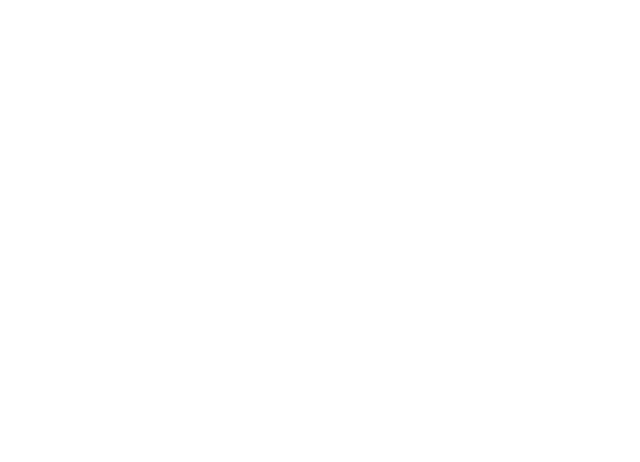
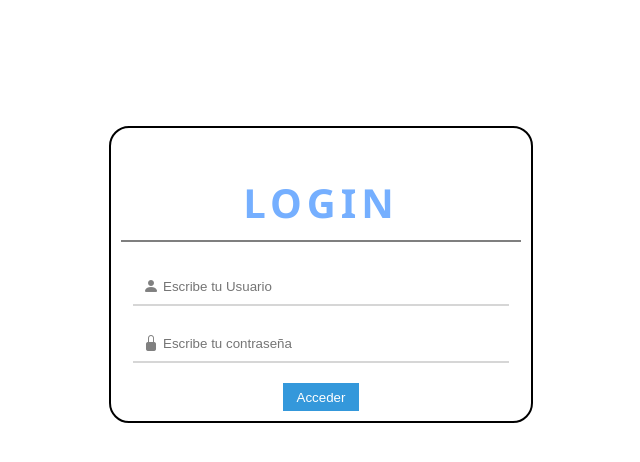
Before and after one commit to SEBASTIANG14/Examen-Unidad-3-Vuejs, a Vue app: page / in a window 1280 px wide. Shown: the top 462 px of the page, without its empty margins (319-959 px from the left). Built offline with nearby package versions, Linux system fonts and the light colour scheme.

Commit message:
login avance funcional

```diff
--- a/package.json
+++ b/package.json
@@ -10,6 +10,7 @@
     "lint": "eslint . --ext .vue,.js,.jsx,.cjs,.mjs --fix --ignore-path .gitignore"
   },
   "dependencies": {
+    "bootstrap-icons": "^1.11.3",
     "vue": "^3.4.29"
   },
   "devDependencies": {
--- a/src/App.vue
+++ b/src/App.vue
@@ -1,8 +1,13 @@
 <script setup>
+
+import Login from '/src/interfaces/Login.vue'
 
 </script>
 
 <template>
+    <div>
+        <Login />
+    </div>
 
 </template>
 
--- a/src/interfaces/Login.vue
+++ b/src/interfaces/Login.vue
@@ -1,13 +1,181 @@
-<template lang="">
+<!-- Login.vue -->
+<template>
     <div>
+        <div class="Login">
+            <h1>Login</h1>
+            <form @submit.prevent="onsubmit" v-if="!acceso">
+                <fieldset>
+                    <div class="input-container">
+                        <i class="bi bi-person-fill"></i>
+                        <input type="text" v-model="username" placeholder="Escribe tu Usuario" required name="username">
+                    </div>
+                </fieldset>
+                <fieldset>
+                    <div class="input-container">
+                        <i class="bi bi-lock-fill"></i>
+                        <input type="password" v-model="password" placeholder="Escribe tu contraseña" required name="password">
+                    </div>
+                </fieldset>
+                <button type="submit">Acceder</button>
+            </form>
+        </div>
+      <p v-if="errorAcceso" style="color: red;">Error al iniciar sesión. Inténtalo de nuevo.</p>
+    </div>
+  </template>
 
-    </div>
-</template>
-<script>
-export default {
+  <script setup>
+  import { ref } from 'vue';
 
-}
-</script>
-<style lang="">
+  const username = ref('');
+  const password = ref('');
+  const acceso = ref(false);
+  const errorAcceso = ref(false);
+  const sessionId = ref('');
+  const usuarioSesion = ref(null);
 
+  const obtenerPeliculas = async () => {
+    // Implementar lógica para obtener películas aquí
+  };
+
+  async function onsubmit() {
+    try {
+      const tokenResponse = await fetch('https://api.themoviedb.org/3/authentication/token/new?api_key=5388513246d9a0e42c47c53cd8ce99df');
+
+      if (!tokenResponse.ok) {
+        throw new Error('Error al obtener el token');
+      }
+
+      const dataToken = await tokenResponse.json();
+      const token = dataToken.request_token;
+
+      const loginResponse = await fetch('https://api.themoviedb.org/3/authentication/token/validate_with_login?api_key=5388513246d9a0e42c47c53cd8ce99df', {
+        method: 'POST',
+        headers: { 'Content-Type': 'application/json' },
+        body: JSON.stringify({
+          username: username.value,
+          password: password.value,
+          request_token: token
+        })
+      });
+
+      if (!loginResponse.ok) {
+        throw new Error('Error al validar el token');
+      }
+
+      const loginData = await loginResponse.json();
+
+      const sessionResponse = await fetch('https://api.themoviedb.org/3/authentication/session/new?api_key=5388513246d9a0e42c47c53cd8ce99df', {
+        method: 'POST',
+        headers: { 'Content-Type': 'application/json' },
+        body: JSON.stringify({ request_token: loginData.request_token })
+      });
+
+      if (!sessionResponse.ok) {
+        throw new Error('Error al crear la sesión');
+      }
+
+      const sessionData = await sessionResponse.json();
+
+      if (sessionData.success) {
+        acceso.value = true;
+        errorAcceso.value = false;
+        usuarioSesion.value = { name: username.value, session_id: sessionData.session_id };
+
+        sessionStorage.setItem('usuarioSesion', JSON.stringify(usuarioSesion.value));
+        sessionId.value = sessionData.session_id;
+
+        await obtenerPeliculas(); // Llama a la función para obtener películas
+      } else {
+        throw new Error('Error al crear la sesión');
+      }
+    } catch (error) {
+      console.error('Error:', error);
+      errorAcceso.value = true;
+    }
+  }
+  </script>
+
+  <style scoped>
+
+  .Login{
+    background-color: #ffffff;
+    margin: 10% auto;
+    padding: 10px;
+    border: 2px solid #000000;
+    border-radius: 20px;
+    width: calc(100% - 30px);
+    max-width: 400px;
+    height: auto;
+    text-align: center;
+  }
+
+  fieldset {
+    margin-bottom: 20px;
+    padding: 0 10px;
+    border: none;
+
+  }
+
+  button {
+    padding: 0.5em 1em;
+    background-color: #3498db;
+    color: white;
+    border: none;
+    cursor: pointer;
+  }
+
+  button:hover {
+    background-color: #00930f;
+    color: rgb(255, 255, 255);
+    border: 1px solid #000000;
+  }
+
+  h1 {
+    font-family: 'Segoe UI', Tahoma, Geneva, Verdana, sans-serif;
+    font-size: 2.5rem;
+    color: #75afff;
+    padding: 10px 20px;
+    border-bottom: 2px solid rgba(0, 0, 0, 0.5);
+    text-transform: uppercase;
+    letter-spacing: 5px;
+  }
+
+  p {
+    font-family: Arial, sans-serif;
+  }
+
+  input {
+        outline: none;
+        display: block;
+        width: 100%;
+        border:none;
+        border-bottom: 2px solid rgb(173, 173, 173,0.5); /* darken(white, 15%) en CSS */
+        margin: 10 0px;
+        padding: 10px 15px;
+        box-sizing: border-box;
+        font-weight: 400;
+        transition: border 0.7s ease, color 0.7s ease; /* Reemplazo del @include transition */
+    }
+
+    input:focus {
+        border:none;
+        border-bottom: 1px solid rgb(0, 0, 0); /* Reemplaza accent por el color deseado */
+        color: darkgray;
+    }
+
+    .input-container {
+        position: relative;
+    }
+
+    .input-container i {
+        position: absolute;
+        left: 10px; /* Ajusta según sea necesario */
+        top: 50%; /* Centra verticalmente */
+        transform: translateY(-50%);
+        color: gray; /* Cambia el color del ícono si es necesario */
+    }
+
+    .input-container input {
+        padding-left: 30px; /* Asegúrate de que no se superponga con el ícono */
+    }
 </style>
--- a/src/main.js
+++ b/src/main.js
@@ -1,5 +1,6 @@
 
 import { createApp } from 'vue'
 import App from './App.vue'
+import '../node_modules/bootstrap-icons/font/bootstrap-icons.css'
 
 createApp(App).mount('#app')
```
Also changed, not shown: 1 other file (tests, documents, lock files or other folders).
